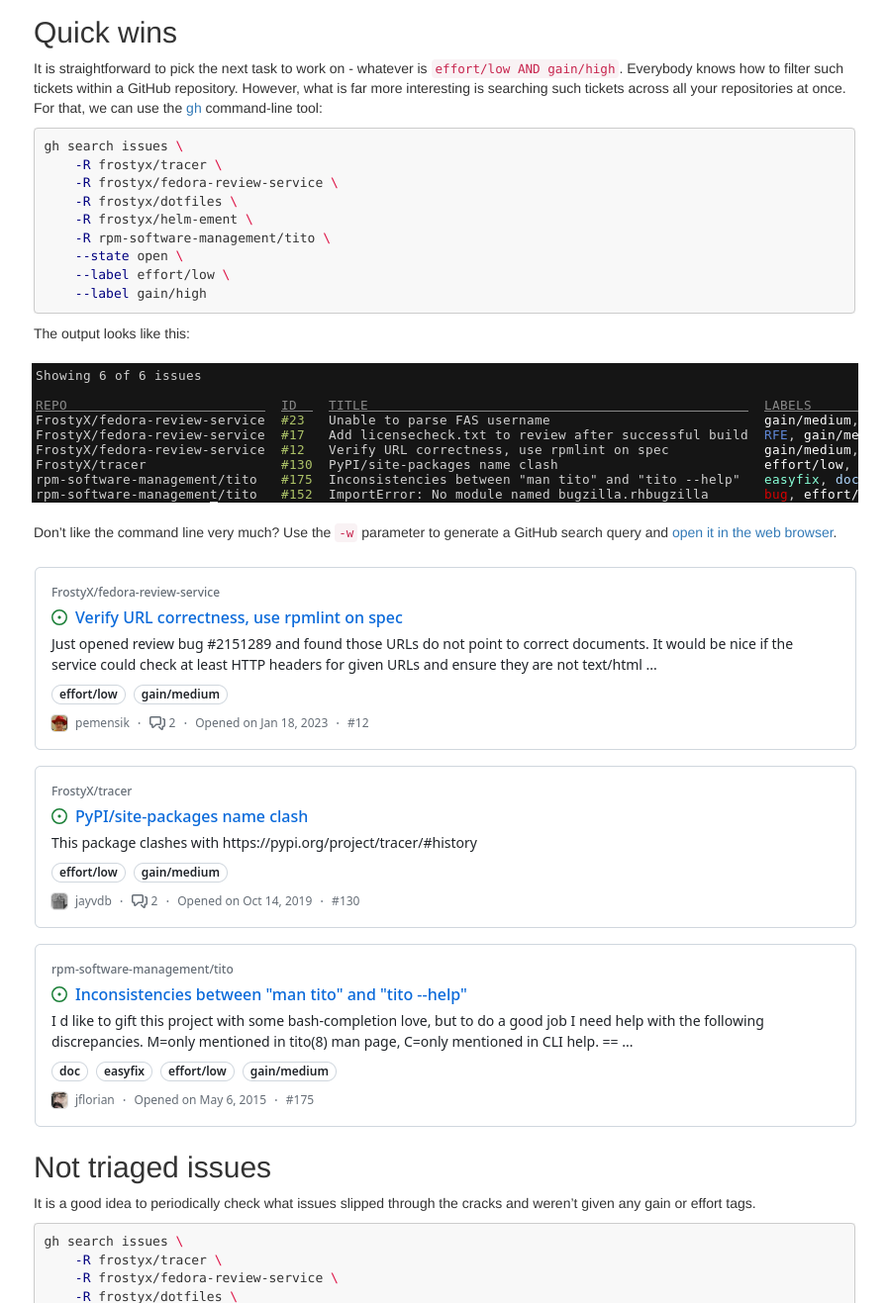
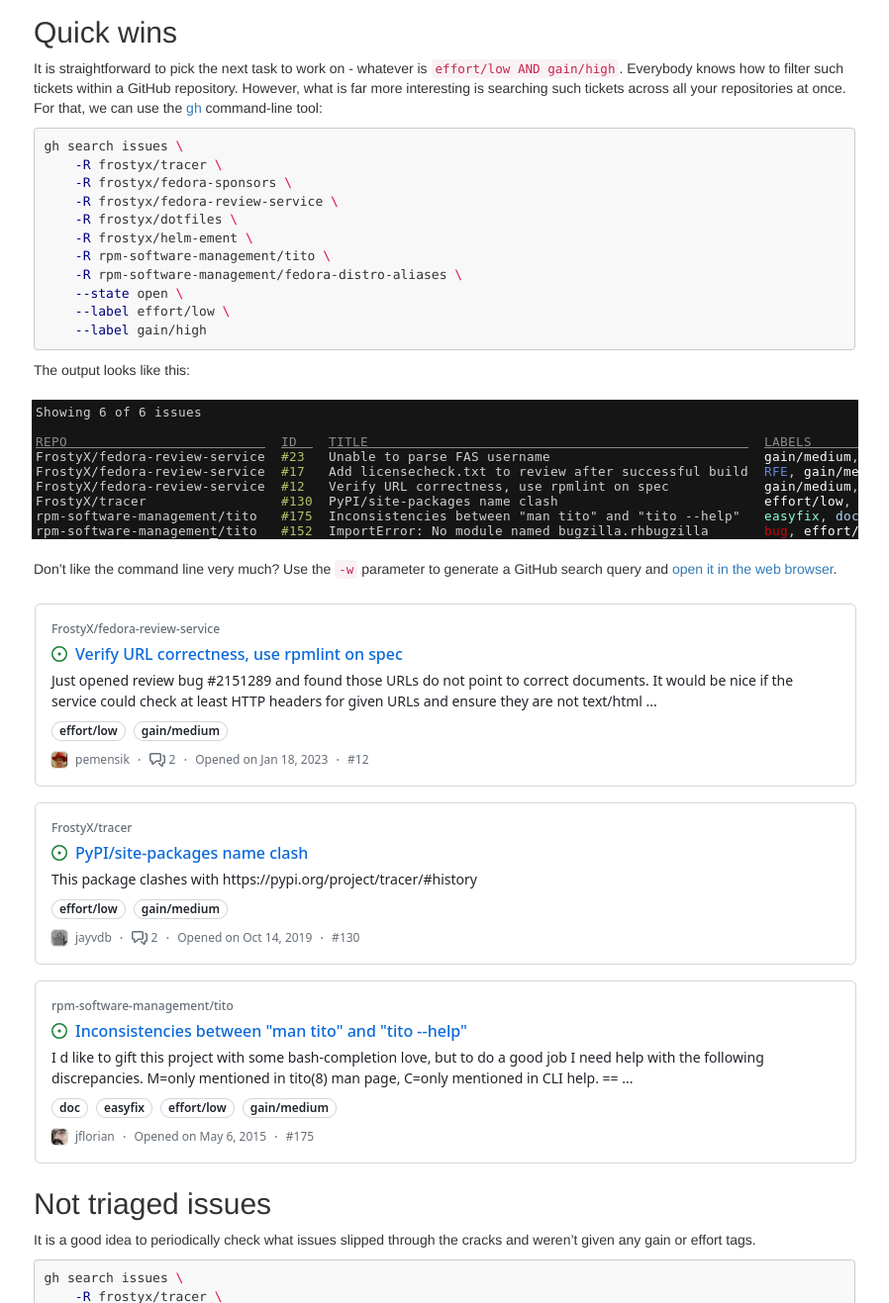
Before and after one commit to FrostyX/frostyx.github.io, a Jekyll site: the page built from _posts/2024-01-06-gain-effort-planning-for-my-projects.md, in a window 1280 px wide and 1400 px high, scrolled down 920 px, cut to the strip 83-1400 px from the top of the window. Shown: the whole strip at 99% size, without its empty margins (191-1089 px from the left). Built offline with Jekyll 4.4.1, drawn with Linux system fonts in a browser that asks for light colours; nearby versions of some CDN libraries; comment, search, counter and statistics services are not loaded; some of the changed text lies outside the part shown.

Commit message:
I started using gain/effort labels for additional projects

````diff
--- a/_posts/2024-01-06-gain-effort-planning-for-my-projects.md
+++ b/_posts/2024-01-06-gain-effort-planning-for-my-projects.md
@@ -70,10 +71,12 @@
 ```bash
 gh search issues \
     -R frostyx/tracer \
+    -R frostyx/fedora-sponsors \
     -R frostyx/fedora-review-service \
     -R frostyx/dotfiles \
     -R frostyx/helm-ement \
     -R rpm-software-management/tito \
+    -R rpm-software-management/fedora-distro-aliases \
     --state open \
     --label effort/low \
     --label gain/high
@@ -107,10 +110,12 @@
 ```bash
 gh search issues \
     -R frostyx/tracer \
+    -R frostyx/fedora-sponsors \
     -R frostyx/fedora-review-service \
     -R frostyx/dotfiles \
     -R frostyx/helm-ement \
     -R rpm-software-management/tito \
+    -R rpm-software-management/fedora-distro-aliases \
     --state open \
     -- \
     -label:effort/low \
````
Also changed, not shown: other parts of _posts/2024-01-06-gain-effort-planning-for-my-projects.md (+1 -0 lines).
